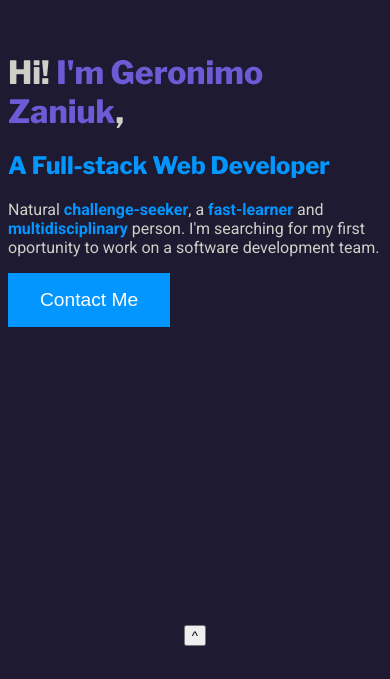
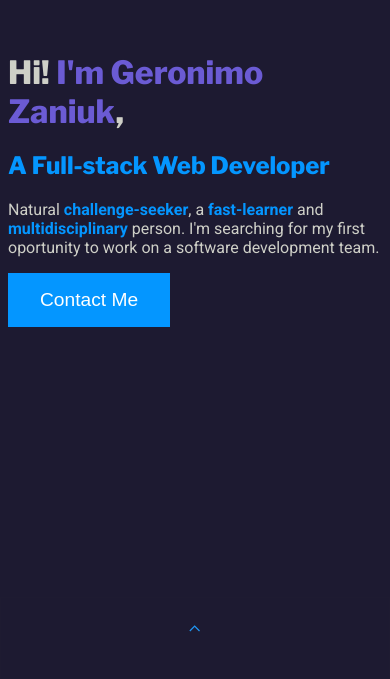
Before and after one commit to Zaniuk/portfolio2.0, a React (Vite) app: page / in a window 390 px wide. Shown: the part 165-844 px from the top of the page. Built offline with nearby package versions, Linux system fonts and the light colour scheme; a web font is replaced by a local one.

Commit message:
added icon to navbar on mobile version

```diff
--- a/src/components/Navbar/MobileNav.jsx
+++ b/src/components/Navbar/MobileNav.jsx
@@ -2,6 +2,7 @@ import React, { useState } from "react";
 import { useEffect } from "react";
 import { NavLink } from "react-router-dom";
 import MenuItems from "./MenuItems";
+import {FcCollapse, FcExpand } from "react-icons/fc";
 
 export default function MobileNav() {
   const [open, setOpen] = useState(false);
@@ -19,7 +20,9 @@ export default function MobileNav() {
   return (
     <nav className="mobile-nav">
       <div className="button-wrapper">
-        <button className="toggle-button" id="toggle-button">^</button>
+        <button className="toggle-button" id="toggle-button">
+          {open ?  <FcExpand  /> : <FcCollapse /> }
+        </button>
       </div>
       {open ? <MenuItems open={open} /> : null}
 
--- a/src/components/Navbar/index.scss
+++ b/src/components/Navbar/index.scss
@@ -55,6 +55,12 @@ nav .menu-false{
     padding-bottom: 1rem;
     display: flex;
     justify-content: center;
+    button{
+      width: 32px;
+      height: 32px;
+      border: none;
+      background-color: transparent;
+    }
   }
   ul{
     margin: 0;
```
